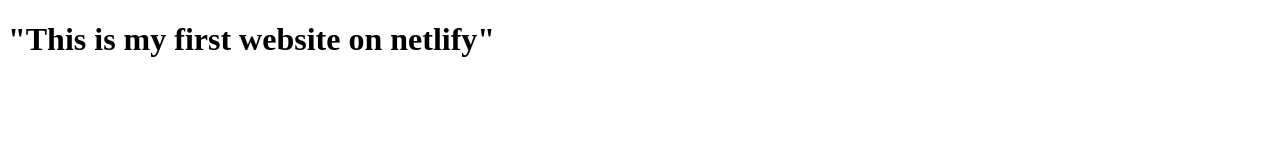
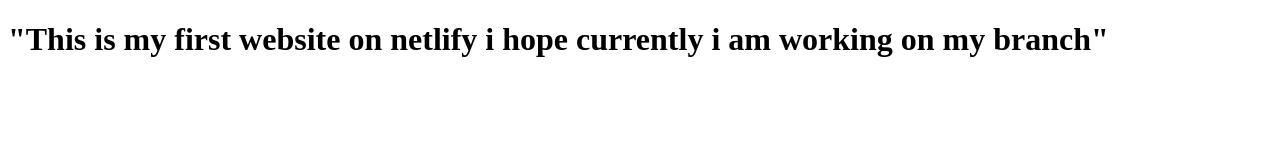
Before and after one commit to animekhphukan/student-name-list, a plain HTML site: page index.html in a window 1280 px wide. Drawn offline with Linux system fonts and the light colour scheme.

Commit message:
created branch

```diff
--- a/index.html
+++ b/index.html
@@ -10,6 +10,6 @@
 
 
 <body>
-    <h1>"This is my first website on netlify"</h1>
+    <h1>"This is my first website on netlify i hope currently i am working on my branch"</h1>
 </body>
 </html>
```
